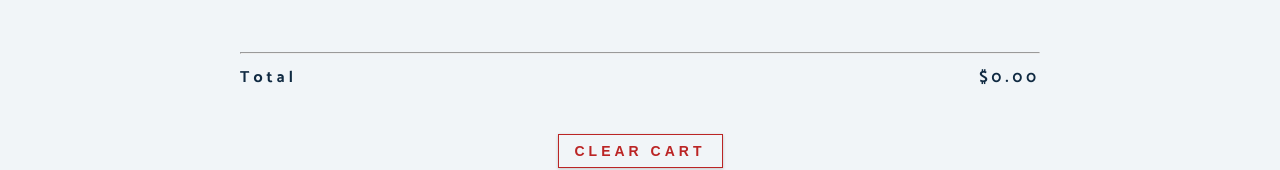
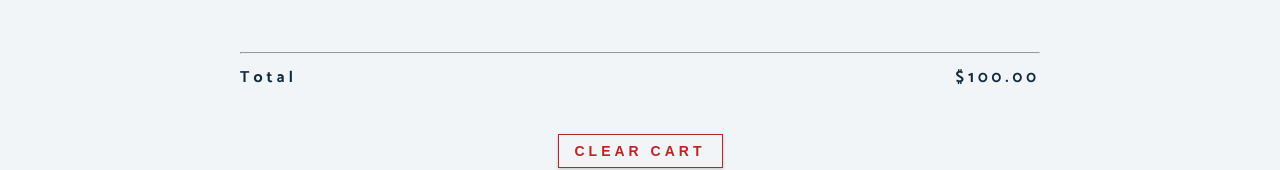
Before and after one commit to hungbui7690/react-tutorials, a React (Vite) app in the folder client/: page / in a window 1280 px wide. Shown: the part 496-666 px from the top of the page. Built offline with nearby package versions, Linux system fonts and the light colour scheme.

Commit message:
Redux: Connect CartContainer

```diff
--- a/client/src/App.jsx
+++ b/client/src/App.jsx
@@ -1,7 +1,7 @@
 /*
-  Redux: Connect P2
+  Redux: Connect CartContainer
 
-  (1) Navbar.js
+  (1) CartContainer.js
 
 */
 
@@ -16,8 +16,8 @@ import { Provider } from 'react-redux'
 
 const initialStore = {
   cart: cartItems,
-  total: 0,
-  amount: 5, // (***)
+  total: 100,
+  amount: 5,
 }
 
 const store = createStore(reducer, initialStore)
@@ -26,7 +26,7 @@ function App() {
   return (
     <Provider store={store}>
       <Navbar />
-      <CartContainer cart={cartItems} />
+      <CartContainer />
     </Provider>
   )
 }
--- a/client/src/components/CartContainer.jsx
+++ b/client/src/components/CartContainer.jsx
@@ -1,6 +1,9 @@
 import React from 'react'
 import CartItem from './CartItem'
-const CartContainer = ({ cart = [] }) => {
+import { connect } from 'react-redux' // (a)
+
+// (d)
+const CartContainer = ({ cart = [], total }) => {
   if (cart.length === 0) {
     return (
       <section className='cart'>
@@ -11,6 +14,7 @@ const CartContainer = ({ cart = [] }) => {
       </section>
     )
   }
+
   return (
     <section className='cart'>
       <header>
@@ -25,7 +29,7 @@ const CartContainer = ({ cart = [] }) => {
         <hr />
         <div className='cart-total'>
           <h4>
-            total <span>$0.00</span>
+            total <span>${total.toFixed(2)}</span>
           </h4>
         </div>
         <button className='btn clear-btn'>clear cart</button>
@@ -34,4 +38,11 @@ const CartContainer = ({ cart = [] }) => {
   )
 }
 
-export default CartContainer
+// (b)
+const mapStateToProps = (store) => {
+  const { cart, total } = store
+  return { cart, total }
+}
+
+// (c)
+export default connect(mapStateToProps)(CartContainer)
--- a/client/src/components/Navbar.jsx
+++ b/client/src/components/Navbar.jsx
@@ -1,7 +1,6 @@
 import React from 'react'
 import { connect } from 'react-redux'
 
-// (b) now, we can use like normal props
 const Navbar = ({ amount }) => {
   return (
     <nav>
@@ -12,7 +11,6 @@ const Navbar = ({ amount }) => {
             <path d='M16 6v2h2l2 12H0L2 8h2V6a6 6 0 1 1 12 0zm-2 0a4 4 0 1 0-8 0v2h8V6zM4 10v2h2v-2H4zm10 0v2h2v-2h-2z' />
           </svg>
           <div className='amount-container'>
-            {/* (c) */}
             <p className='total-amount'>{amount}</p>
           </div>
         </div>
@@ -21,7 +19,6 @@ const Navbar = ({ amount }) => {
   )
 }
 
-// (a)
 const mapStateToProps = (state) => {
   return { amount: state.amount }
 }
```
